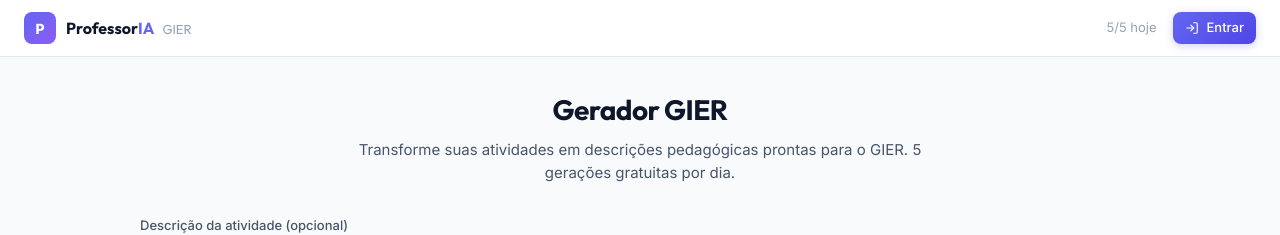
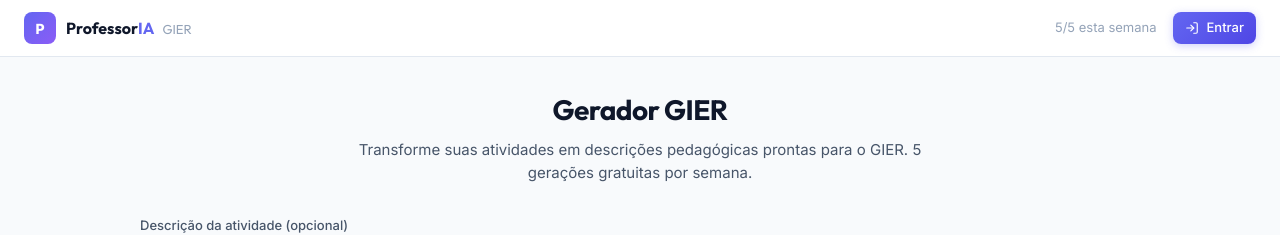
Before and after one commit to Danilo911/professoria-classroom, a Next.js app: page /gier in a window 1280 px wide. Shown: the top 235 px of the page. Built offline with nearby package versions, Linux system fonts and the light colour scheme.

Commit message:
refactor: renomeia labels UTE/Saber/Aprendizagem para Eixo/Habilidade/Objeto de Conhecimento; limite publico 5/semana

```diff
--- a/src/app/dashboard/gier/page.tsx
+++ b/src/app/dashboard/gier/page.tsx
@@ -291,7 +291,7 @@
               <p style={{ fontSize: 13, lineHeight: 1.6, marginTop: 6, whiteSpace: 'pre-wrap', color: 'var(--text-secondary)' }}>{result.text}</p>
             </div>
 
-            {/* Card: Componente + UTE + SABER + APR */}
+            {/* Card: Componente + Eixo + Habilidade + Objeto de Conhecimento */}
             <div style={{ margin: '16px 24px', borderRadius: 'var(--radius-lg)', overflow: 'hidden', border: '1px solid var(--border)' }}>
               {/* Componente Curricular */}
               <div style={{ background: 'var(--primary-50)', padding: '12px 16px', borderBottom: '1px solid var(--border)' }}>
@@ -300,17 +300,17 @@
               </div>
               {/* UTE */}
               <div style={{ background: 'var(--bg-surface)', padding: '12px 16px', borderBottom: '1px solid var(--border)' }}>
-                <span style={{ fontSize: 11, fontWeight: 600, color: 'var(--text-muted)', textTransform: 'uppercase', letterSpacing: 1 }}>Unidade Temática (UTE)</span>
+                <span style={{ fontSize: 11, fontWeight: 600, color: 'var(--text-muted)', textTransform: 'uppercase', letterSpacing: 1 }}>Eixo</span>
                 <p style={{ fontSize: 14, fontWeight: 500, margin: '4px 0 0 0', lineHeight: 1.5 }}>{result.ute}</p>
               </div>
               {/* SABER */}
               <div style={{ background: 'var(--bg-surface)', padding: '12px 16px', borderBottom: '1px solid var(--border)' }}>
-                <span style={{ fontSize: 11, fontWeight: 600, color: 'var(--text-muted)', textTransform: 'uppercase', letterSpacing: 1 }}>Saber</span>
+                <span style={{ fontSize: 11, fontWeight: 600, color: 'var(--text-muted)', textTransform: 'uppercase', letterSpacing: 1 }}>Habilidade</span>
                 <p style={{ fontSize: 14, margin: '4px 0 0 0', lineHeight: 1.5, color: 'var(--text-secondary)' }}>{result.saber}</p>
               </div>
               {/* APRENDIZAGEM */}
               <div style={{ background: 'var(--bg-surface)', padding: '12px 16px' }}>
-                <span style={{ fontSize: 11, fontWeight: 600, color: 'var(--text-muted)', textTransform: 'uppercase', letterSpacing: 1 }}>Aprendizagem</span>
+                <span style={{ fontSize: 11, fontWeight: 600, color: 'var(--text-muted)', textTransform: 'uppercase', letterSpacing: 1 }}>Objeto de Conhecimento</span>
                 <p style={{ fontSize: 14, margin: '4px 0 0 0', lineHeight: 1.5, color: 'var(--text-secondary)' }}>{result.apr}</p>
               </div>
             </div>
--- a/src/app/gier/page.tsx
+++ b/src/app/gier/page.tsx
@@ -8,22 +8,29 @@
 import { fileToBase64 } from '@/lib/file'
 import { scheduleCorrection } from '@/lib/correctText'
 
-const DAILY_LIMIT = 5
+const WEEKLY_LIMIT = 5
 
-function getUsage(): { count: number; date: string } {
-  if (typeof window === 'undefined') return { count: 0, date: '' }
-  const date = localStorage.getItem('gier_date') || ''
-  const today = new Date().toISOString().split('T')[0]
-  if (date !== today) {
-    localStorage.setItem('gier_date', today)
+function getWeekKey(): string {
+  const now = new Date()
+  const startOfYear = new Date(now.getFullYear(), 0, 1)
+  const week = Math.ceil((((now.getTime() - startOfYear.getTime()) / 86400000) + startOfYear.getDay() + 1) / 7)
+  return `${now.getFullYear()}-W${String(week).padStart(2, '0')}`
+}
+
+function getUsage(): { count: number; week: string } {
+  if (typeof window === 'undefined') return { count: 0, week: '' }
+  const weekKey = getWeekKey()
+  const stored = localStorage.getItem('gier_week') || ''
+  if (stored !== weekKey) {
+    localStorage.setItem('gier_week', weekKey)
     localStorage.setItem('gier_count', '0')
-    return { count: 0, date: today }
+    return { count: 0, week: weekKey }
   }
-  return { count: Number(localStorage.getItem('gier_count') || 0), date }
+  return { count: Number(localStorage.getItem('gier_count') || 0), week: weekKey }
 }
 
 function incrementUsage() {
-  const { count, date } = getUsage()
+  const { count, week } = getUsage()
   localStorage.setItem('gier_count', String(count + 1))
 }
 
@@ -39,7 +46,7 @@
   const [copiado, setCopiado] = useState(false)
   const fileRef = useRef<HTMLInputElement>(null)
   const { toast } = useToast()
-  const [usage, setUsage] = useState({ count: 0, date: '' })
+  const [usage, setUsage] = useState({ count: 0, week: '' })
 
   useEffect(() => {
     setUsage(getUsage())
@@ -86,8 +93,8 @@
     if (file && !file.type.startsWith('image/')) { toast('Envie apenas imagens', 'error'); return }
 
     const current = getUsage()
-    if (current.count >= DAILY_LIMIT) {
-      toast('Limite diário atingido! Crie uma conta gratuita para continuar.', 'error')
+    if (current.count >= WEEKLY_LIMIT) {
+      toast('Limite semanal atingido! Crie uma conta gratuita para continuar.', 'error')
       return
     }
 
@@ -160,7 +167,7 @@
     }
   }
 
-  const limitReached = usage.count >= DAILY_LIMIT
+  const limitReached = usage.count >= WEEKLY_LIMIT
 
   return (
     <div style={{ minHeight: '100vh', background: 'var(--bg-primary)', display: 'flex', flexDirection: 'column' }}>
@@ -184,7 +191,7 @@
         </a>
         <div style={{ display: 'flex', alignItems: 'center', gap: 16 }}>
           <span style={{ fontSize: 13, color: 'var(--text-muted)' }}>
-            {DAILY_LIMIT - usage.count}/{DAILY_LIMIT} hoje
+            {WEEKLY_LIMIT - usage.count}/{WEEKLY_LIMIT} esta semana
           </span>
           <a href="/login" style={{ textDecoration: 'none' }}>
             <button className="btn btn-primary btn-sm">
@@ -200,7 +207,7 @@
           <h1 style={{ fontSize: 28, marginBottom: 8 }}>Gerador GIER</h1>
           <p style={{ color: 'var(--text-secondary)', fontSize: 15, lineHeight: 1.5 }}>
             Transforme suas atividades em descrições pedagógicas prontas para o GIER.
-            {!limitReached && <span> {DAILY_LIMIT} gerações gratuitas por dia.</span>}
+            {!limitReached && <span> {WEEKLY_LIMIT} gerações gratuitas por semana.</span>}
           </p>
         </div>
 
@@ -210,9 +217,9 @@
             borderRadius: 'var(--radius-lg)', padding: 24, maxWidth: 500, width: '100%',
             textAlign: 'center', marginBottom: 24,
           }}>
-            <h3 style={{ fontSize: 16, marginBottom: 8, color: '#92400E' }}>Limite diário atingido</h3>
+            <h3 style={{ fontSize: 16, marginBottom: 8, color: '#92400E' }}>Limite semanal atingido</h3>
             <p style={{ fontSize: 14, color: '#92400E', marginBottom: 16 }}>
-              Você usou todas as {DAILY_LIMIT} gerações gratuitas de hoje.
+              Você usou todas as {WEEKLY_LIMIT} gerações gratuitas desta semana.
               Crie uma conta gratuita para continuar gerando.
             </p>
             <a href="/login">
@@ -314,7 +321,7 @@
                 <p style={{ fontSize: 13, lineHeight: 1.6, marginTop: 6, whiteSpace: 'pre-wrap', color: 'var(--text-secondary)' }}>{result.text}</p>
               </div>
 
-              {/* Card: Componente + UTE + SABER + APR */}
+              {/* Card: Componente + Eixo + Habilidade + Objeto de Conhecimento */}
               <div style={{ margin: '16px 24px', borderRadius: 'var(--radius-lg)', overflow: 'hidden', border: '1px solid var(--border)' }}>
                 {/* Componente Curricular */}
                 <div style={{ background: 'var(--primary-50)', padding: '12px 16px', borderBottom: '1px solid var(--border)' }}>
@@ -323,17 +330,17 @@
                 </div>
                 {/* UTE */}
                 <div style={{ background: 'var(--bg-surface)', padding: '12px 16px', borderBottom: '1px solid var(--border)' }}>
-                  <span style={{ fontSize: 11, fontWeight: 600, color: 'var(--text-muted)', textTransform: 'uppercase', letterSpacing: 1 }}>Unidade Temática (UTE)</span>
+                  <span style={{ fontSize: 11, fontWeight: 600, color: 'var(--text-muted)', textTransform: 'uppercase', letterSpacing: 1 }}>Eixo</span>
                   <p style={{ fontSize: 14, fontWeight: 500, margin: '4px 0 0 0', lineHeight: 1.5 }}>{result.ute}</p>
                 </div>
                 {/* SABER */}
                 <div style={{ background: 'var(--bg-surface)', padding: '12px 16px', borderBottom: '1px solid var(--border)' }}>
-                  <span style={{ fontSize: 11, fontWeight: 600, color: 'var(--text-muted)', textTransform: 'uppercase', letterSpacing: 1 }}>Saber</span>
+                  <span style={{ fontSize: 11, fontWeight: 600, color: 'var(--text-muted)', textTransform: 'uppercase', letterSpacing: 1 }}>Habilidade</span>
                   <p style={{ fontSize: 14, margin: '4px 0 0 0', lineHeight: 1.5, color: 'var(--text-secondary)' }}>{result.saber}</p>
                 </div>
                 {/* APRENDIZAGEM */}
                 <div style={{ background: 'var(--bg-surface)', padding: '12px 16px' }}>
-                  <span style={{ fontSize: 11, fontWeight: 600, color: 'var(--text-muted)', textTransform: 'uppercase', letterSpacing: 1 }}>Aprendizagem</span>
+                  <span style={{ fontSize: 11, fontWeight: 600, color: 'var(--text-muted)', textTransform: 'uppercase', letterSpacing: 1 }}>Objeto de Conhecimento</span>
                   <p style={{ fontSize: 14, margin: '4px 0 0 0', lineHeight: 1.5, color: 'var(--text-secondary)' }}>{result.apr}</p>
                 </div>
               </div>
```
